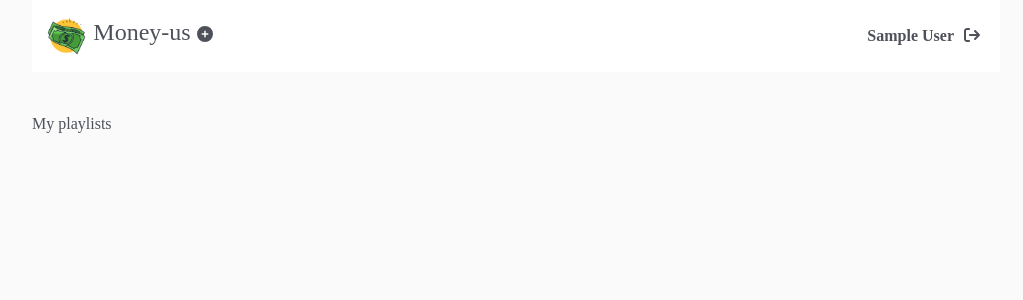
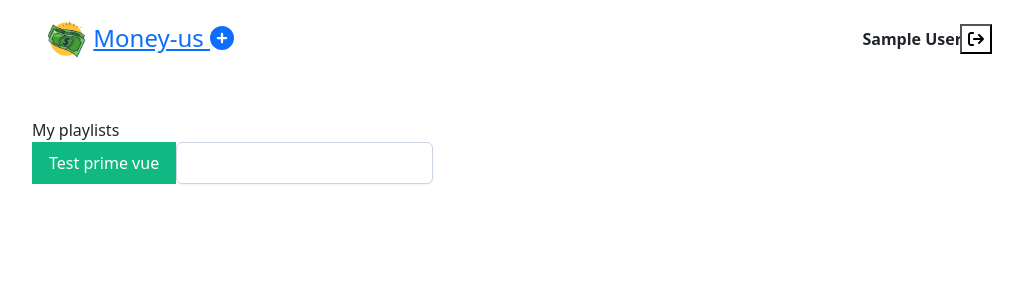
Before and after one commit to chienpc181/money-us, a Vue app: page / in a window 1280 px wide. Shown: the top 300 px of the page, without its empty margins (124-1147 px from the left). Built offline with nearby package versions, Linux system fonts and the light colour scheme; no server answers; the database is empty; sample sign-in values are in the browser's storage.

Commit message:
Install PrimeVue

```diff
--- a/package.json
+++ b/package.json
@@ -14,6 +14,7 @@
     "bootstrap": "^5.3.2",
     "core-js": "^3.8.3",
     "firebase": "^10.7.1",
+    "primevue": "^3.49.1",
     "vue": "^3.2.13",
     "vue-router": "^4.2.5"
   },
--- a/src/main.js
+++ b/src/main.js
@@ -10,7 +10,12 @@ import '@fortawesome/fontawesome-free/css/all.css'
 import { library } from '@fortawesome/fontawesome-svg-core'
 import { FontAwesomeIcon } from '@fortawesome/vue-fontawesome'
 import { faSignOut, faCirclePlus, faRemove, faPlusSquare } from '@fortawesome/free-solid-svg-icons'
-import './assets/main.css'
+// import './assets/main.css'
+import PrimeVue from 'primevue/config'
+import 'primevue/resources/themes/aura-light-green/theme.css'
+import 'primevue/resources/primevue.min.css'
+import InputText from 'primevue/inputtext';
+import Button from 'primevue/button';
 
 library.add([faSignOut, faCirclePlus, faRemove, faPlusSquare])
 
@@ -18,9 +23,17 @@ let app
 
 projectAuth.onAuthStateChanged(() => {
     if (!app) {
-        app = createApp(App)
-        .component('font-awesome-icon', FontAwesomeIcon)
-        .use(router)
-        .mount('#app')
+        // app = createApp(App)
+        // .component('font-awesome-icon', FontAwesomeIcon)
+        // .use(router, PrimeVue)
+        // .mount('#app')
+
+        app = createApp(App);
+        app.use(router);
+        app.use(PrimeVue);
+        app.component('font-awesome-icon', FontAwesomeIcon);
+        app.component('InputText', InputText);
+        app.component('Button', Button);
+        app.mount('#app')
     }
 })
--- a/src/views/HomeView.vue
+++ b/src/views/HomeView.vue
@@ -3,6 +3,8 @@
     My playlists
   </div>
   <ListPlaylists :playLists="documents" :error="error"/>
+  <Button>Test prime vue</Button>
+  <InputText type="text" v-model="error"/>
 </template>
 
 <script>
```
Also changed, not shown: 1 other file (tests, documents, lock files or other folders).
